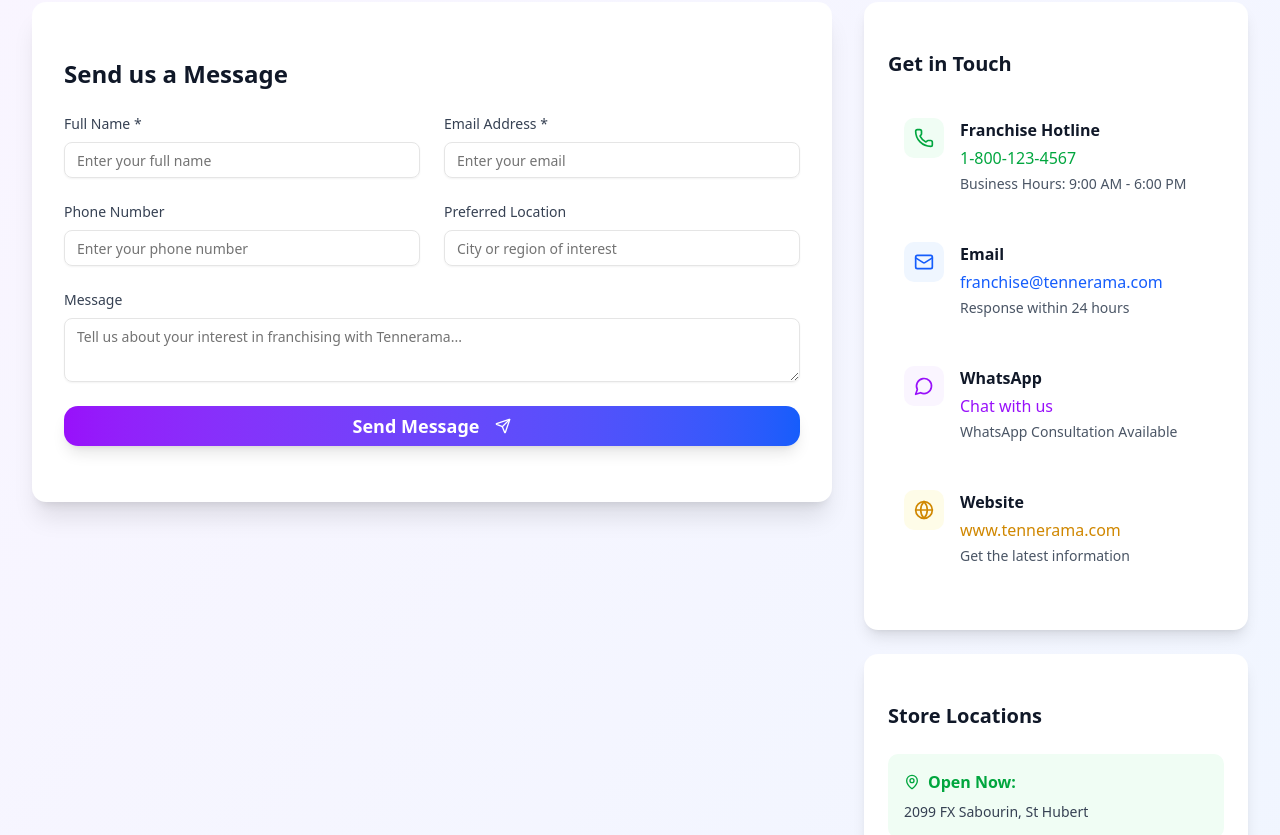
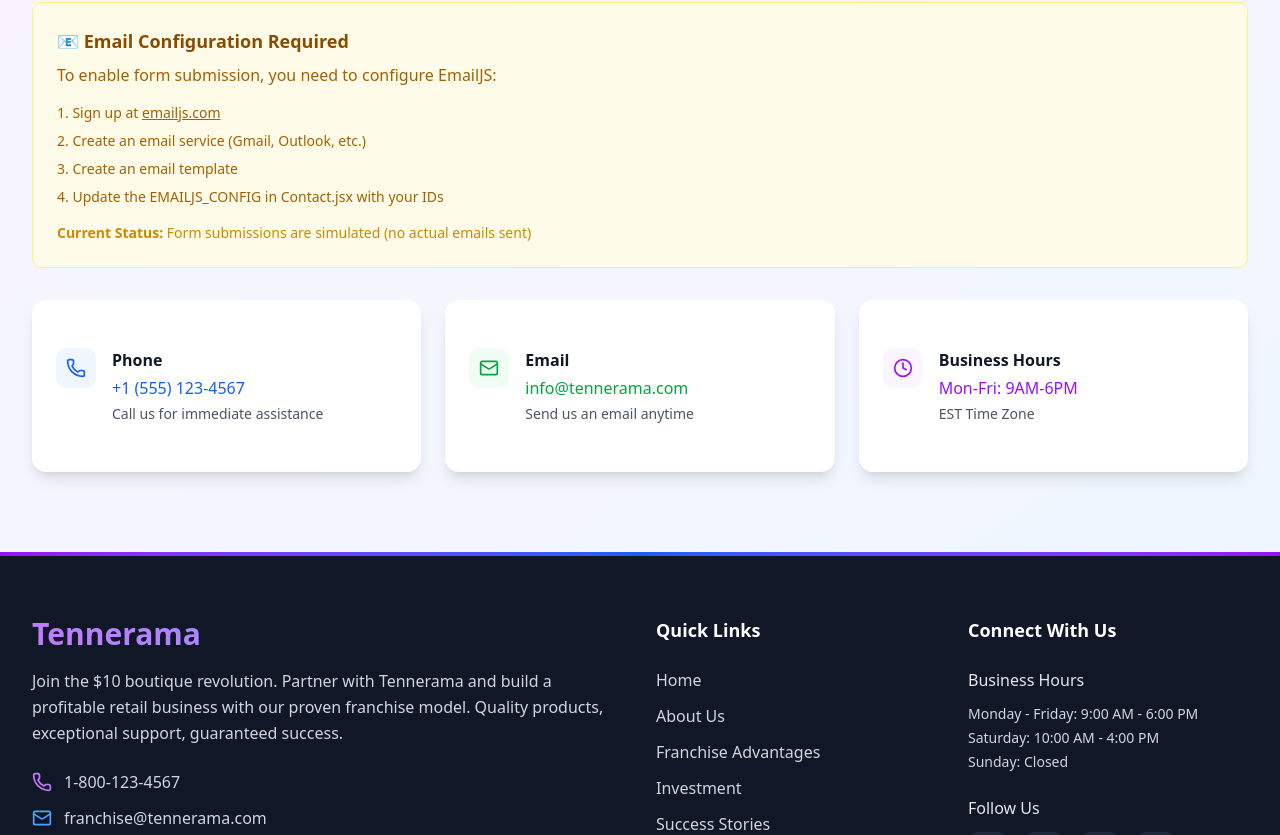
Before and after one commit to Tennerama/website, a React (Vite) app: page / in a window 1280 px wide. Shown: the part 5815-6650 px from the top of the page. Built offline with nearby package versions, Linux system fonts and the light colour scheme.

Commit message:
feat: 实现真正的表单提交功能
- 添加 EmailJS 集成用于邮件发送
- 更新 Contact 组件支持真正的表单提交
- 添加错误处理和加载状态
- 当未配置 EmailJS 时显示配置说明
- 创建 EMAIL_SETUP.md 配置文档
- 表单数据将发送到 info@tennerama.com

```diff
--- a/package.json
+++ b/package.json
@@ -65,6 +65,7 @@
     "clsx": "^2.1.1",
     "cmdk": "^1.1.1",
     "date-fns": "^4.1.0",
+    "emailjs-com": "^3.2.0",
     "embla-carousel-react": "^8.6.0",
     "framer-motion": "^12.15.0",
     "input-otp": "^1.4.2",
--- a/src/components/Contact.jsx
+++ b/src/components/Contact.jsx
@@ -3,6 +3,7 @@
 import { Button } from '@/components/ui/button';
 import { Input } from '@/components/ui/input';
 import { Textarea } from '@/components/ui/textarea';
+import { Badge } from '@/components/ui/badge';
 import {
   Phone,
   Mail,
@@ -11,9 +12,11 @@
   Globe,
   MapPin,
   Send,
-  CheckCircle
+  CheckCircle,
+  Calendar
 } from 'lucide-react';
 import { useLanguage } from '../hooks/useLanguage';
+import emailjs from 'emailjs-com';
 
 const Contact = () => {
   const { t } = useLanguage();
@@ -25,59 +28,58 @@
     message: ''
   });
   const [isSubmitted, setIsSubmitted] = useState(false);
+  const [isSubmitting, setIsSubmitting] = useState(false);
+  const [submitError, setSubmitError] = useState('');
+
+  // EmailJS配置 - 需要替换为你的实际配置
+  const EMAILJS_CONFIG = {
+    SERVICE_ID: 'your_service_id', // 替换为你的EmailJS服务ID
+    TEMPLATE_ID: 'your_template_id', // 替换为你的EmailJS模板ID
+    USER_ID: 'your_user_id' // 替换为你的EmailJS用户ID
+  };
 
   const contactMethods = [
     {
       icon: Phone,
-      title: 'Franchise Hotline',
-      value: '1-800-123-4567',
-      description: t('contact.hours'),
+      title: 'Phone',
+      value: '+1 (555) 123-4567',
+      description: 'Call us for immediate assistance',
+      color: 'text-blue-600',
+      bgColor: 'bg-blue-50'
+    },
+    {
+      icon: Mail,
+      title: 'Email',
+      value: 'info@tennerama.com',
+      description: 'Send us an email anytime',
       color: 'text-green-600',
       bgColor: 'bg-green-50'
     },
     {
-      icon: Mail,
-      title: 'Email',
-      value: 'franchise@tennerama.com',
-      description: t('contact.response'),
-      color: 'text-blue-600',
-      bgColor: 'bg-blue-50'
-    },
-    {
-      icon: MessageCircle,
-      title: 'WhatsApp',
-      value: 'Chat with us',
-      description: t('contact.whatsapp'),
+      icon: Clock,
+      title: 'Business Hours',
+      value: 'Mon-Fri: 9AM-6PM',
+      description: 'EST Time Zone',
       color: 'text-purple-600',
       bgColor: 'bg-purple-50'
-    },
-    {
-      icon: Globe,
-      title: 'Website',
-      value: 'www.tennerama.com',
-      description: 'Get the latest information',
-      color: 'text-yellow-600',
-      bgColor: 'bg-yellow-50'
     }
   ];
 
   const locations = [
     {
-      status: 'open',
-      title: t('contact.locations.open'),
-      address: t('contact.locations.stores.sthubert'),
+      title: 'Headquarters',
+      address: '123 Business Ave, Suite 100, Toronto, ON M5V 2H1',
+      color: 'text-blue-600',
+      bgColor: 'bg-blue-50'
+    },
+    {
+      title: 'Regional Offices',
+      addresses: [
+        '456 Commerce St, Vancouver, BC V6B 1A1',
+        '789 Market Blvd, Montreal, QC H2Y 1C6'
+      ],
       color: 'text-green-600',
       bgColor: 'bg-green-50'
-    },
-    {
-      status: 'coming',
-      title: t('contact.locations.coming'),
-      addresses: [
-        t('contact.locations.stores.laval'),
-        t('contact.locations.stores.stjean')
-      ],
-      color: 'text-blue-600',
-      bgColor: 'bg-blue-50'
     }
   ];
 
@@ -88,12 +90,31 @@
     });
   };
 
-  const handleSubmit = (e) => {
+  const handleSubmit = async (e) => {
     e.preventDefault();
-    // Simulate form submission
+    setIsSubmitting(true);
+    setSubmitError('');
+
+    try {
+      // 使用EmailJS发送邮件
+      const result = await emailjs.send(
+        EMAILJS_CONFIG.SERVICE_ID,
+        EMAILJS_CONFIG.TEMPLATE_ID,
+        {
+          from_name: formData.name,
+          from_email: formData.email,
+          phone: formData.phone,
+          location: formData.location,
+          message: formData.message,
+          to_email: 'info@tennerama.com' // 接收邮件的邮箱
+        },
+        EMAILJS_CONFIG.USER_ID
+      );
+
+      console.log('Email sent successfully:', result);
       setIsSubmitted(true);
-    setTimeout(() => {
-      setIsSubmitted(false);
+
+      // 清空表单
       setFormData({
         name: '',
         email: '',
@@ -101,8 +122,86 @@
         location: '',
         message: ''
       });
+
+      // 3秒后重置提交状态
+      setTimeout(() => {
+        setIsSubmitted(false);
       }, 3000);
+
+    } catch (error) {
+      console.error('Email send failed:', error);
+      setSubmitError('Failed to send message. Please try again or contact us directly.');
+    } finally {
+      setIsSubmitting(false);
+    }
   };
+
+  // 如果没有配置EmailJS，显示配置说明
+  if (EMAILJS_CONFIG.SERVICE_ID === 'your_service_id') {
+    return (
+      <section id="contact" className="py-20 bg-gradient-to-br from-purple-50 to-blue-50">
+        <div className="max-w-7xl mx-auto px-4 sm:px-6 lg:px-8">
+          <div className="text-center mb-16">
+            <h2 className="text-4xl md:text-5xl font-bold text-gray-900 mb-6">
+              {t('contact.title')}
+            </h2>
+            <div className="w-24 h-1 bg-gradient-to-r from-purple-600 to-blue-600 mx-auto mb-8"></div>
+            <p className="text-xl text-gray-600 max-w-3xl mx-auto">
+              Ready to start your franchise journey? Get in touch with our team for personalized consultation
+            </p>
+          </div>
+
+          <div className="bg-yellow-50 border border-yellow-200 rounded-lg p-6 mb-8">
+            <h3 className="text-lg font-semibold text-yellow-800 mb-2">
+              📧 Email Configuration Required
+            </h3>
+            <p className="text-yellow-700 mb-4">
+              To enable form submission, you need to configure EmailJS:
+            </p>
+            <ol className="text-sm text-yellow-700 space-y-2 list-decimal list-inside">
+              <li>Sign up at <a href="https://www.emailjs.com" target="_blank" rel="noopener noreferrer" className="underline">emailjs.com</a></li>
+              <li>Create an email service (Gmail, Outlook, etc.)</li>
+              <li>Create an email template</li>
+              <li>Update the EMAILJS_CONFIG in Contact.jsx with your IDs</li>
+            </ol>
+            <p className="text-sm text-yellow-600 mt-4">
+              <strong>Current Status:</strong> Form submissions are simulated (no actual emails sent)
+            </p>
+          </div>
+
+          {/* 显示联系信息 */}
+          <div className="grid grid-cols-1 lg:grid-cols-3 gap-8">
+            <div className="lg:col-span-3">
+              <div className="grid grid-cols-1 md:grid-cols-3 gap-6">
+                {contactMethods.map((method, index) => (
+                  <Card key={index} className="shadow-lg border-0">
+                    <CardContent className="p-6">
+                      <div className="flex items-start space-x-4">
+                        <div className={`inline-flex items-center justify-center w-10 h-10 rounded-lg ${method.bgColor}`}>
+                          <method.icon className={`h-5 w-5 ${method.color}`} />
+                        </div>
+                        <div className="flex-1">
+                          <h4 className="font-semibold text-gray-900 mb-1">
+                            {method.title}
+                          </h4>
+                          <p className={`font-medium ${method.color} mb-1`}>
+                            {method.value}
+                          </p>
+                          <p className="text-sm text-gray-600">
+                            {method.description}
+                          </p>
+                        </div>
+                      </div>
+                    </CardContent>
+                  </Card>
+                ))}
+              </div>
+            </div>
+          </div>
+        </div>
+      </section>
+    );
+  }
 
   return (
     <section id="contact" className="py-20 bg-gradient-to-br from-purple-50 to-blue-50">
@@ -203,12 +302,19 @@
                       />
                     </div>
 
+                    {submitError && (
+                      <div className="bg-red-50 border border-red-200 rounded-lg p-4">
+                        <p className="text-red-700 text-sm">{submitError}</p>
+                      </div>
+                    )}
+
                     <Button
                       type="submit"
                       size="lg"
-                      className="w-full bg-gradient-to-r from-purple-600 to-blue-600 hover:from-purple-700 hover:to-blue-700 text-white py-4 text-lg font-semibold rounded-xl shadow-lg hover:shadow-xl transition-all duration-300"
+                      disabled={isSubmitting}
+                      className="w-full bg-gradient-to-r from-purple-600 to-blue-600 hover:from-purple-700 hover:to-blue-700 text-white py-4 text-lg font-semibold rounded-xl shadow-lg hover:shadow-xl transition-all duration-300 disabled:opacity-50 disabled:cursor-not-allowed"
                     >
-                      Send Message
+                      {isSubmitting ? 'Sending...' : 'Send Message'}
                       <Send className="ml-2 h-5 w-5" />
                     </Button>
                   </form>
@@ -293,26 +399,29 @@
                 </div>
               </CardContent>
             </Card>
-          </div>
-        </div>
 
-        {/* Bottom CTA */}
+            {/* Schedule a Call */}
+            <Card className="shadow-lg border-0 bg-gradient-to-br from-purple-600 to-blue-600 text-white">
+              <CardContent className="p-6">
                 <div className="text-center">
-          <div className="bg-white rounded-3xl shadow-xl p-8 md:p-12">
-            <h3 className="text-3xl font-bold text-gray-900 mb-4">
-              Ready to Join the Tennerama Family?
+                  <Calendar className="h-12 w-12 mx-auto mb-4 text-white" />
+                  <h3 className="text-xl font-bold mb-2">
+                    Schedule a Call
                   </h3>
-            <p className="text-xl text-gray-600 mb-8">
-              Take the first step towards building your successful retail business
+                  <p className="text-purple-100 mb-4">
+                    Book a personalized consultation with our franchise experts
                   </p>
-            <div className="flex justify-center">
                   <Button
+                    variant="secondary"
                     size="lg"
-                className="bg-gradient-to-r from-purple-600 to-blue-600 hover:from-purple-700 hover:to-blue-700 px-8 py-4 text-lg font-semibold rounded-xl shadow-lg hover:shadow-xl transition-all duration-300"
+                    className="w-full bg-white text-purple-600 hover:bg-gray-100 font-semibold"
+                    onClick={() => window.open('mailto:info@tennerama.com?subject=Schedule Franchise Consultation', '_blank')}
                   >
-                Schedule a Call
+                    Book Consultation
                   </Button>
                 </div>
+              </CardContent>
+            </Card>
           </div>
         </div>
       </div>
```
Also changed, not shown: 2 other files (tests, documents, lock files or other folders). Lines whose indentation alone changed are shown as unchanged.
